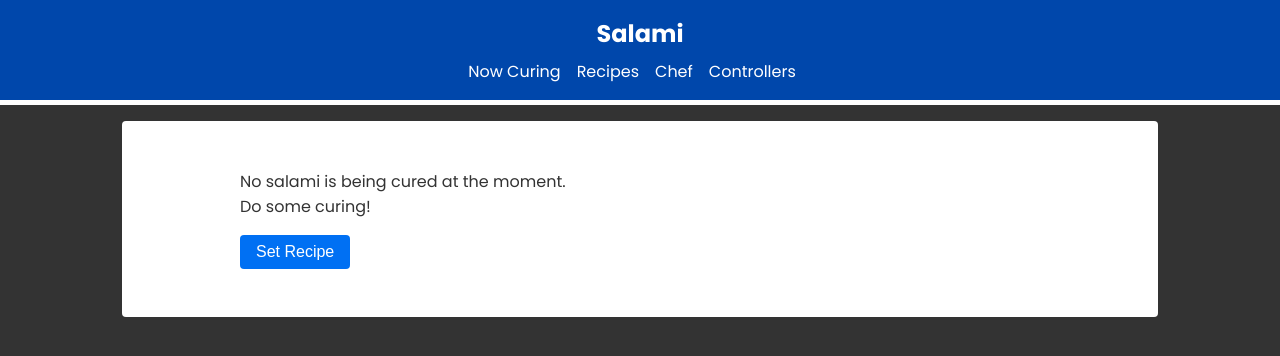
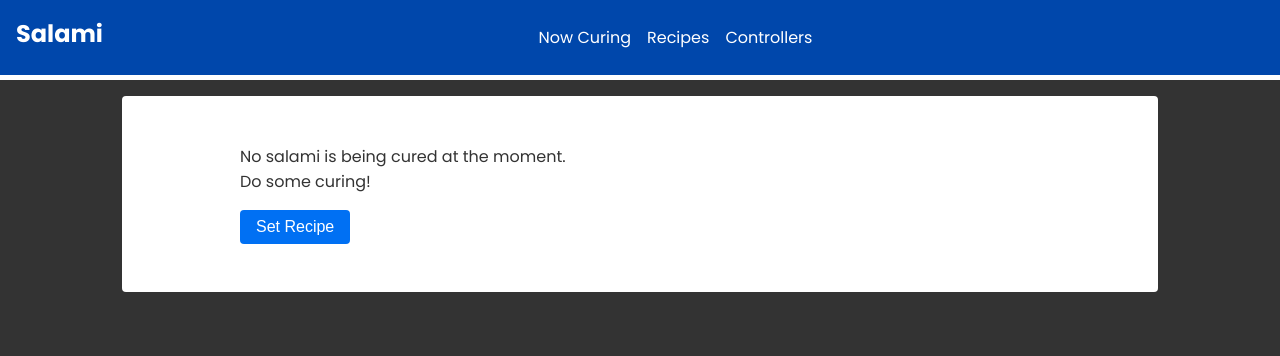
Before and after one commit to headexpanded/salami, a Next.js app: page / in a window 1280 px wide. Shown: the top 356 px of the page. Built offline with nearby package versions, Linux system fonts and the light colour scheme.

Commit message:
menu adjustment

```diff
--- a/Components/Shared/Header.tsx
+++ b/Components/Shared/Header.tsx
@@ -6,17 +6,17 @@ const Header = () => {
   return (
 
       <header className="header">
+            <div className="logo">
+              <Link href="/">Salami</Link>
+            </div>
         <div className="container">
-          <div className="logo">
-            <Link href="/">Salami</Link>
-          </div>
           <div className="links">
             <Link href="/">Now Curing</Link>
             <Link href="/profile/recipe">Recipes</Link>
-          <Link href="/profile/chef">Chef</Link>
           <Link href="/settings">Controllers</Link>
           </div>
-        </div>
+          </div>
+
       </header>
 
   );
```
